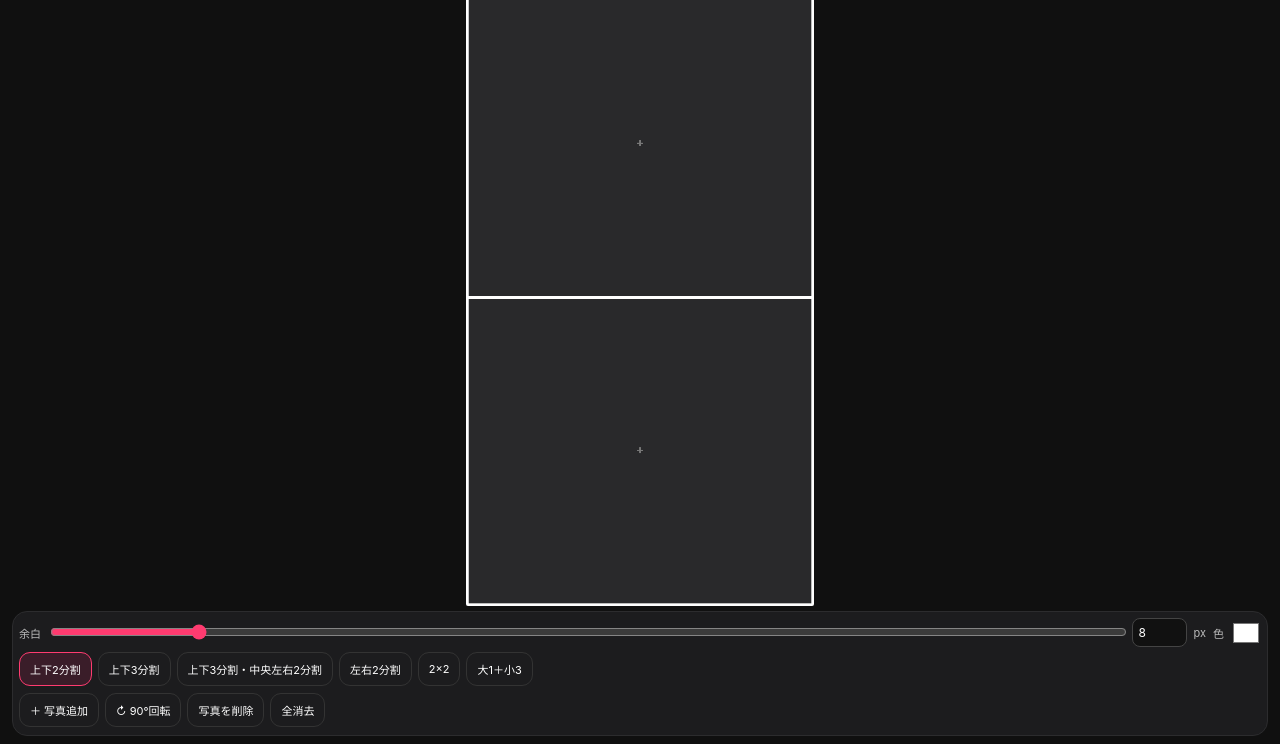
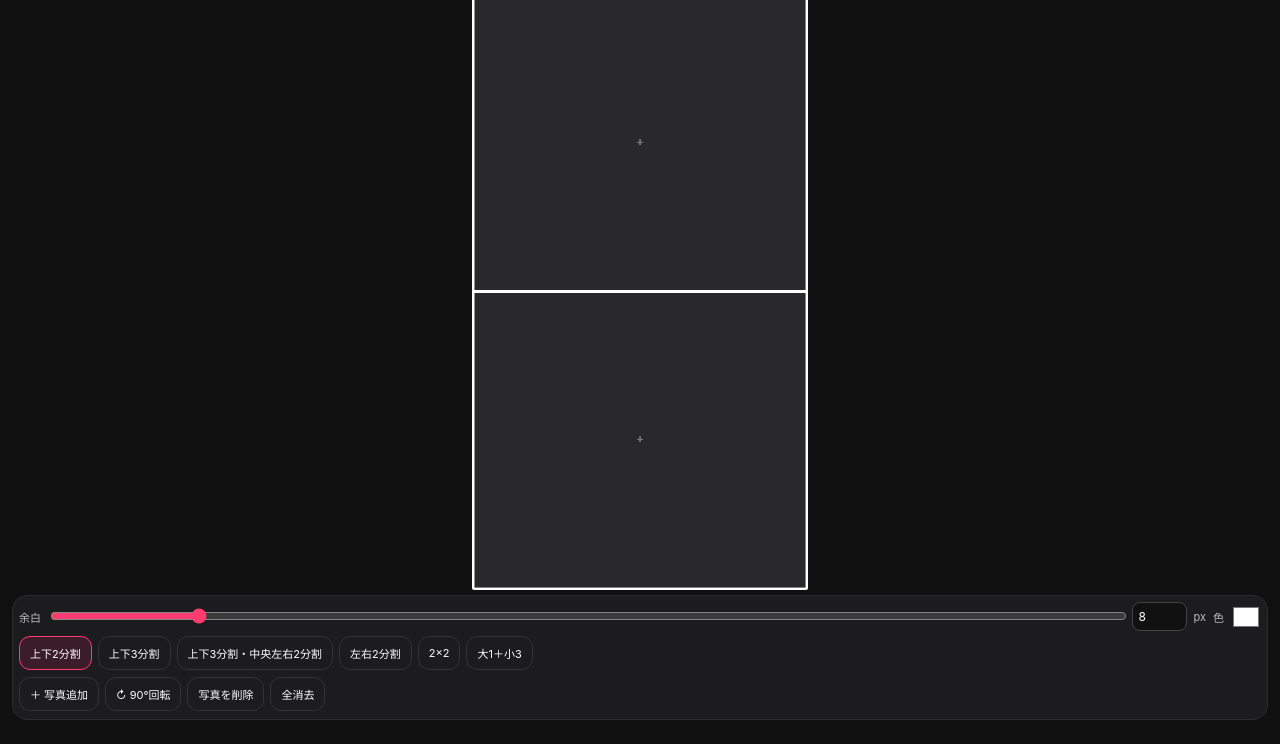
Before and after one commit to momoko11sai/Gridder-, a plain HTML site: page index.html in a window 1280 px wide. Shown: the part 56-800 px from the top of the page. Drawn offline with Linux system fonts and the light colour scheme.

Commit message:
Update index.html

```diff
--- a/index.html
+++ b/index.html
@@ -11,7 +11,7 @@
 :root{color-scheme:dark;--bg:#101010;--panel:#1c1c1e;--accent:#ff3b70}
 *{box-sizing:border-box;-webkit-user-select:none;user-select:none;-webkit-touch-callout:none}
 html,body{margin:0;width:100%;height:100%;background:var(--bg);color:#fff;font-family:-apple-system,BlinkMacSystemFont,"Helvetica Neue",sans-serif;overscroll-behavior:none;touch-action:manipulation}
-body{height:100dvh;min-height:0;display:flex;flex-direction:column;padding:max(env(safe-area-inset-top),8px) 12px max(env(safe-area-inset-bottom),8px);gap:8px;overflow:hidden}
+body{height:100dvh;min-height:0;display:flex;flex-direction:column;padding:max(env(safe-area-inset-top),12px) 12px max(env(safe-area-inset-bottom),24px);gap:8px;overflow:hidden}
 header{height:40px;min-height:40px;display:flex;align-items:center;justify-content:space-between;gap:8px;flex:none;min-width:0}
 .brandbox{min-width:0;flex:1}
 .brand{font-size:20px;font-weight:800;letter-spacing:-.5px;line-height:1.1;white-space:nowrap}
```
